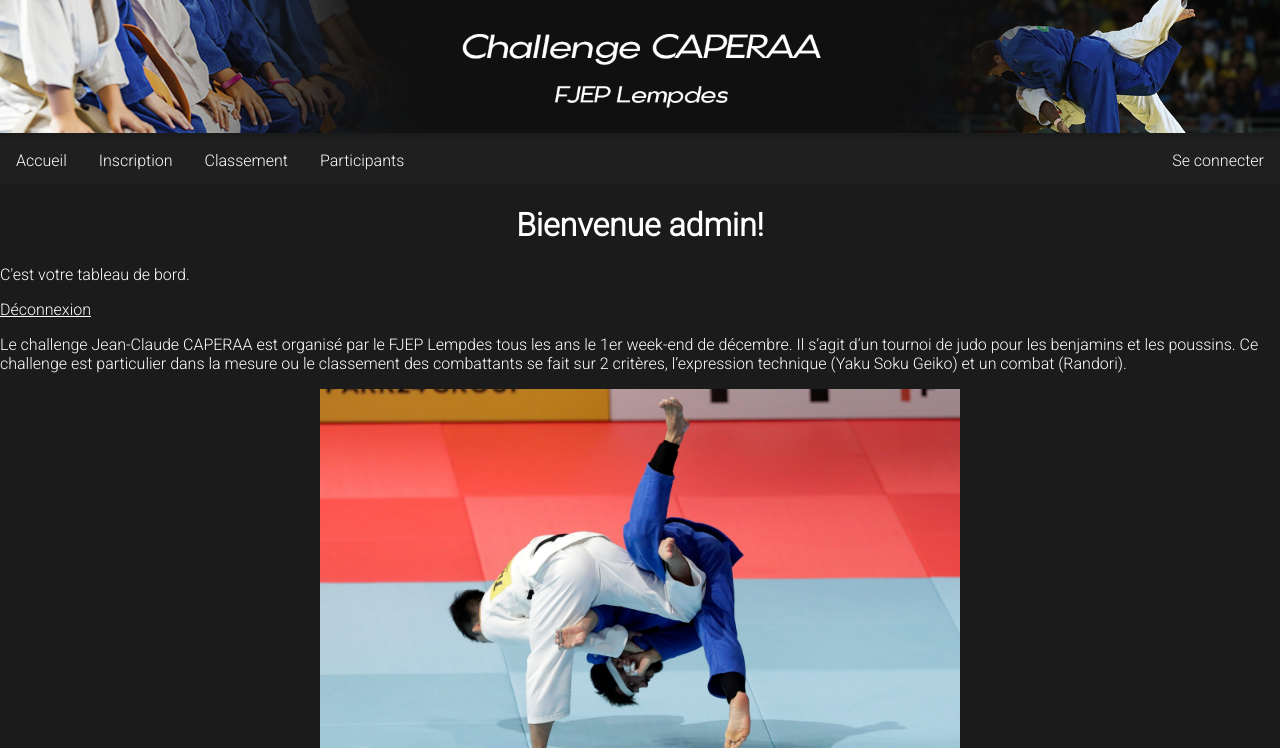
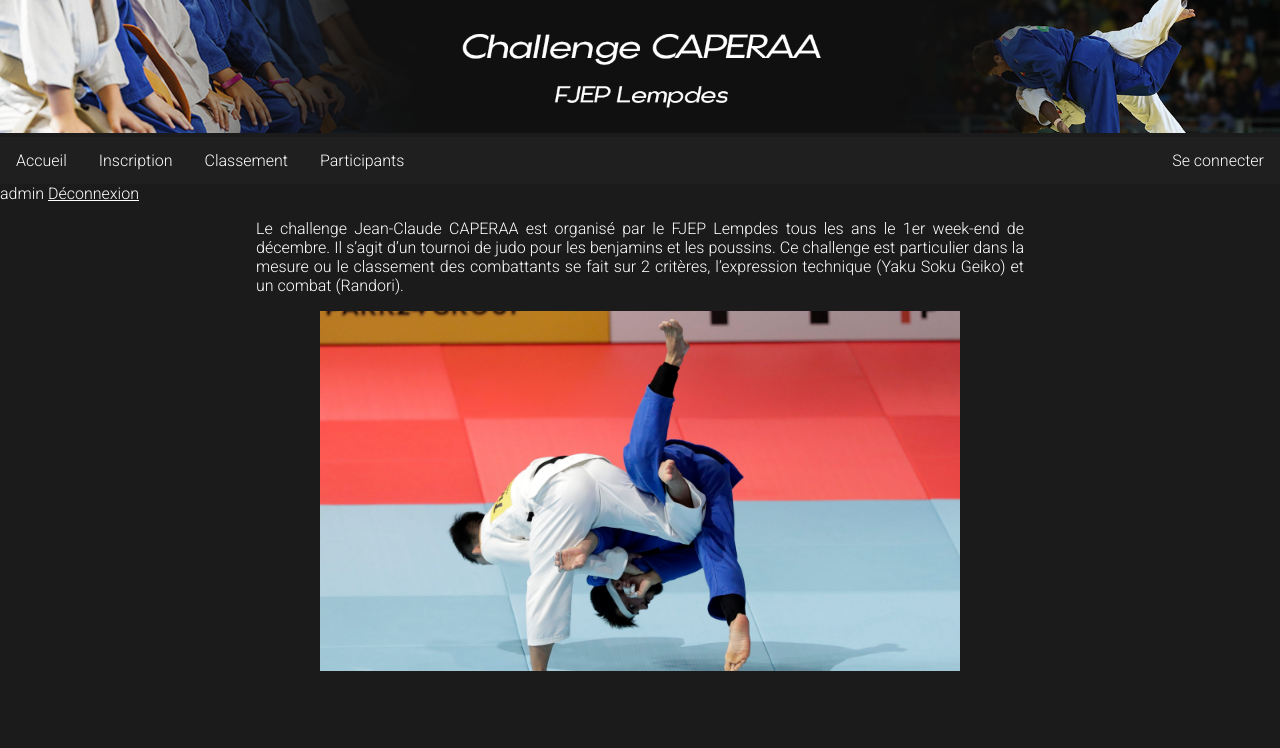
Before and after one commit to guillaumepaulhe/Challenge-CAPERAA, a PHP site: page / in a window 1280 px wide. Shown: the top 748 px of the page. Run offline with PHP 8.4, Linux system fonts and the light colour scheme; a user stored in the database is signed in.

Commit message:
dernier changement

```diff
--- a/7.php
+++ b/7.php
@@ -1,4 +1,3 @@
-
 		<?php
 		$db = new PDO("mysql:host=localhost;dbname=caperaa;charset=utf8", "root", "root");
 		include "base.php";
--- a/fonctions.php
+++ b/fonctions.php
@@ -147,4 +147,17 @@ function add_participants($db,$nom,$prenom,$sexe,$age,$taille,$poids){
 // 	$req_ma_table->execute();
 // }
 
+define('DB_SERVER', 'localhost');
+define('DB_USERNAME', 'root');
+define('DB_PASSWORD', 'root');
+define('DB_NAME', 'caperaa');
+
+// Connexion à la base de données MySQL
+$conn = mysqli_connect(DB_SERVER, DB_USERNAME, DB_PASSWORD, DB_NAME);
+
+// Vérifier la connexion
+if($conn === false){
+    die("ERREUR : Impossible de se connecter. " . mysqli_connect_error());
+}
+
     ?>
--- a/index.php
+++ b/index.php
@@ -9,12 +9,11 @@ include "fonctions.php";
 ?>
 
 <div class="sucess">
-    <h1>Bienvenue <?php echo $_SESSION['email']; ?>!</h1>
-    <p>C'est votre tableau de bord.</p>
+     <?php echo $_SESSION['email']; ?>
     <a href="logout.php">Déconnexion</a>
   </div>
 <div>
-<p class="test">Le challenge Jean-Claude CAPERAA est organisé par le FJEP Lempdes tous les ans le 1er week-end de
+<p class="text">Le challenge Jean-Claude CAPERAA est organisé par le FJEP Lempdes tous les ans le 1er week-end de
 décembre. Il s’agit d’un tournoi de judo pour les benjamins et les poussins. Ce challenge est particulier
 dans la mesure ou le classement des combattants se fait sur 2 critères, l’expression technique (Yaku Soku
 Geiko) et un combat (Randori).
--- a/login.php
+++ b/login.php
@@ -22,7 +22,7 @@ if (isset($_POST['email'])){
 ?>
 <form class="box" action="" method="post" name="login">
 <h1 class="box-title">Connexion</h1>
-<input type="text" class="box-input" name="email" placeholder="Email">
+<input type="email" class="box-input" name="email" placeholder="Email">
 <input type="password" class="box-input" name="password" placeholder="Mot de passe">
 <input type="submit" value="Connexion " name="submit" class="box-button">
 <p class="box-register">Vous êtes nouveau ici? <a href="register.php">S'inscrire</a></p>
--- a/logout.php
+++ b/logout.php
@@ -6,6 +6,6 @@
   if(session_destroy())
   {
     // Redirection vers la page de connexion
-    header("Location: login.php");
+    header("Location: index.php");
   }
 ?>
--- a/new_user.php
+++ b/new_user.php
@@ -9,9 +9,6 @@ $prenom = $_POST['prenom'];
 $role = $_POST['role'];
 $club = $_POST['club'];
 $mdp = $_POST['mdp'];
-
-echo password_hash("salut", PASSWORD_DEFAULT);
-
 ?>
 
 <h1>Autre demande d'inscription</h1>
```
Also changed, not shown: 3 other files.
